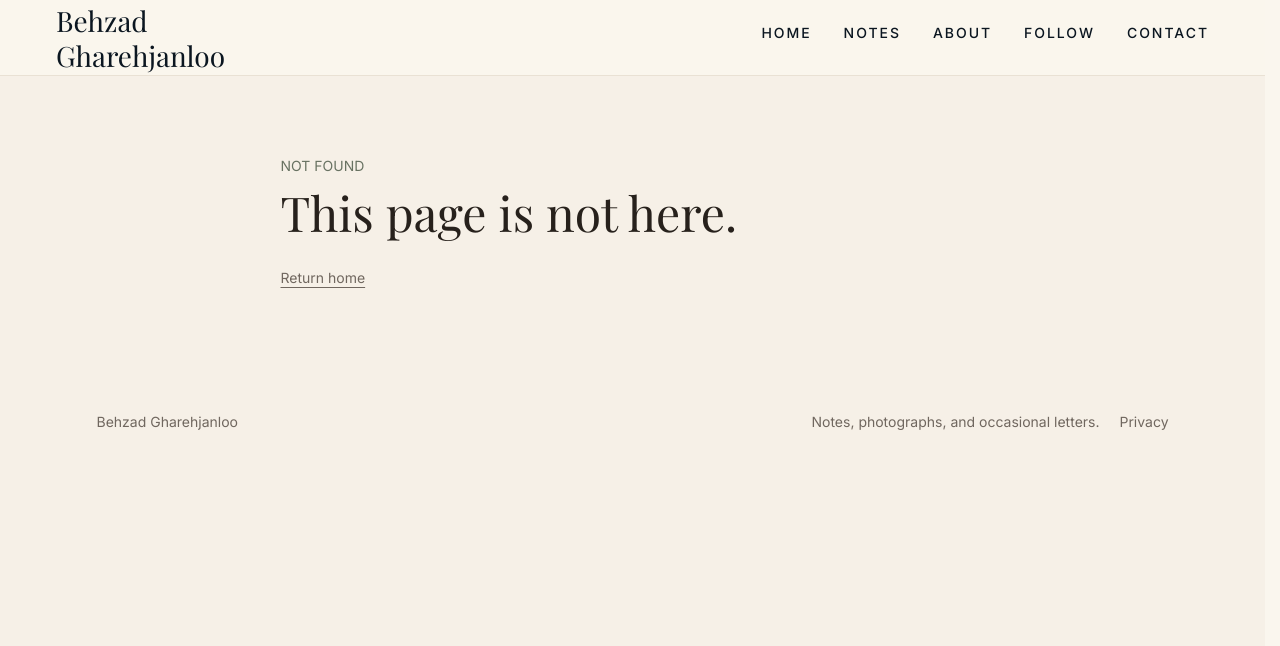
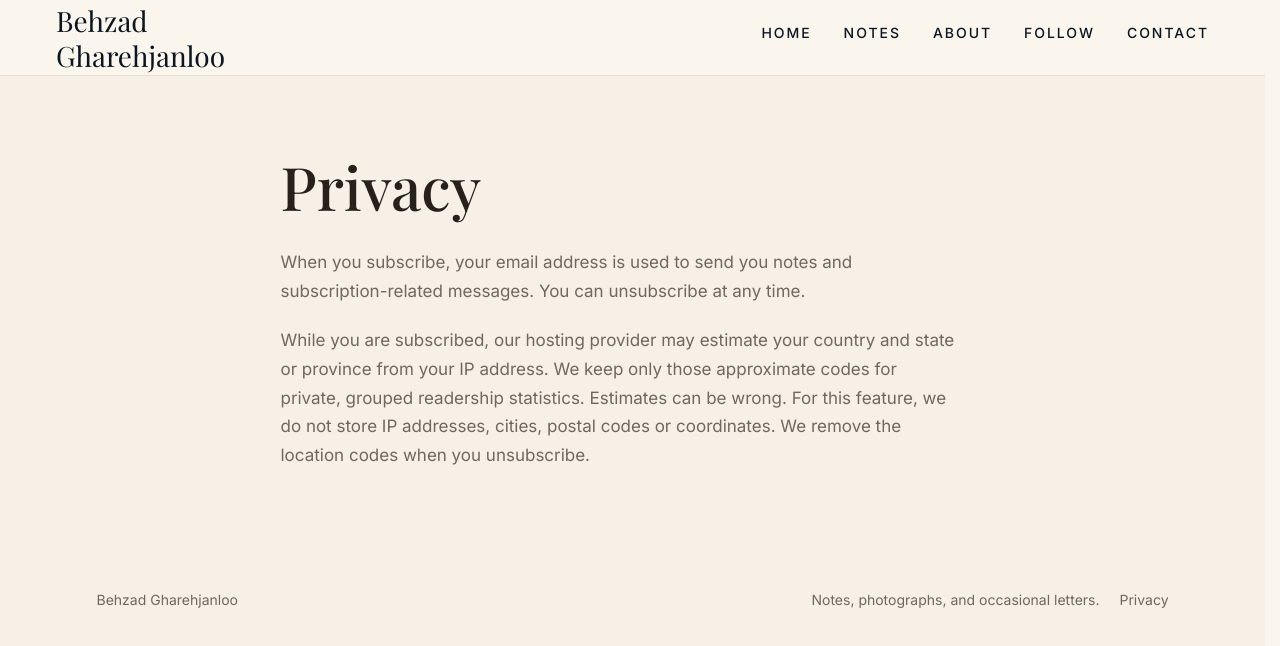
Before and after one commit to behzadgharehjanloo/behzadgh-website, a Next.js app: page /privacy in a window 1280 px wide. Before the commit this address had no page. Shown: the top 646 px of the page. Built offline with nearby package versions, Linux system fonts and the light colour scheme.

Commit message:
Add accessible privacy page for subscription disclosures

```diff
--- /dev/null
+++ b/app/privacy/page.tsx
@@ -0,0 +1,19 @@
+import type { Metadata } from "next";
+import { signupGeographyDisclosure } from "@/lib/signup-geography-disclosure";
+
+export const metadata: Metadata = {
+  title: "Privacy",
+  description: "How email subscriptions and approximate readership statistics are handled."
+};
+
+export default function PrivacyPage() {
+  return (
+    <div className="mx-auto w-full max-w-3xl px-5 pb-20 pt-14 sm:px-8 md:pt-20">
+      <h1 className="font-serif text-[38px] font-medium leading-tight text-ink sm:text-6xl">Privacy</h1>
+      <div className="mt-8 max-w-[680px] space-y-5 text-[17px] leading-[1.7] text-muted">
+        <p>When you subscribe, your email address is used to send you notes and subscription-related messages. You can unsubscribe at any time.</p>
+        <p>{signupGeographyDisclosure}</p>
+      </div>
+    </div>
+  );
+}
```
